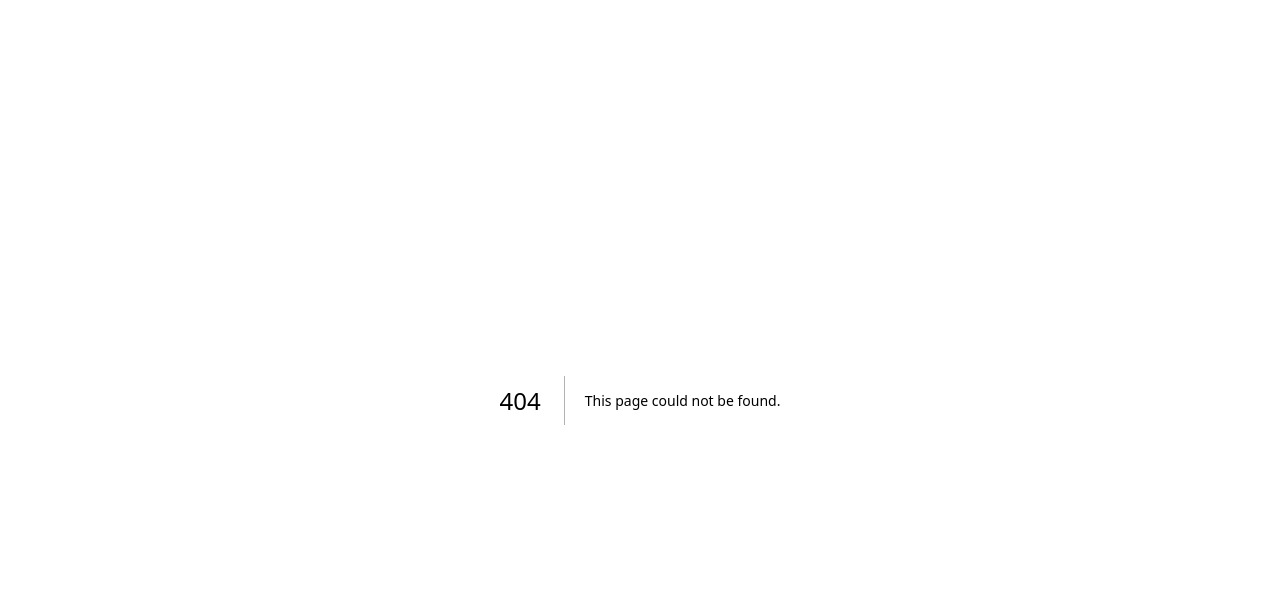
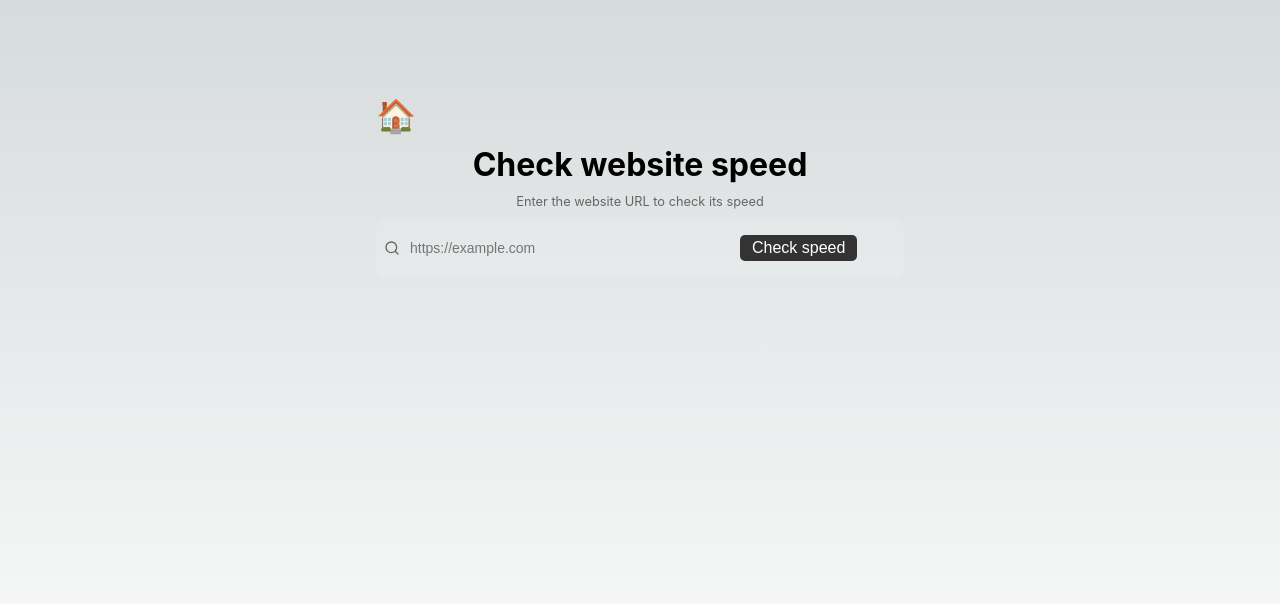
Before and after one commit to nishantrpai/tools.nishu.dev, a Next.js app: page /websitespeed in a window 1280 px wide. Before the commit this address had no page. Shown: the top 604 px of the page. Built offline with nearby package versions, Linux system fonts and the light colour scheme.

Commit message:
add a new tool for getting website speeds

```diff
--- /dev/null
+++ b/pages/websitespeed.js
@@ -0,0 +1,70 @@
+// check the speed of any website
+import Head from 'next/head'
+import styles from '@/styles/Home.module.css'
+import { useState, useEffect } from 'react'
+import {FiSearch} from 'react-icons/fi'
+
+const WebsiteSpeed = () => {
+  const [url, setUrl] = useState('');
+  const [speed, setSpeed] = useState('');
+  const [speedType, setSpeedType] = useState('');
+  const [loading, setLoading] = useState(false);
+
+  const checkSpeed = async () => {
+    if (url) {
+      // fetch the breakdown
+      setLoading(true);
+      fetch(`https://www.googleapis.com/pagespeedonline/v5/runPagespeed?url=${url}`)
+      .then(res => res.json())
+      .then(data => {
+        // first-contentful-paint numericValue in
+        setSpeed(data.lighthouseResult.audits['first-contentful-paint'].displayValue);
+        // FIRST_CONTENTFUL_PAINT_MS category
+        setSpeedType(data.loadingExperience.metrics.FIRST_CONTENTFUL_PAINT_MS.category);
+        setLoading(false);
+      });
+    }
+  }
+
+  return (
+    <>
+      <Head>
+        <title>Check website speed</title>
+        <meta name="description" content="Check the speed of any website." />
+        <meta name="viewport" content="width=device-width, initial-scale=1" />
+        <link rel="icon" href="/favicon.ico" />
+      </Head>
+      <main className={styles.main}>
+        <a href='/' className={styles.home}>🏠</a>
+        <h1>Check website speed</h1>
+        <span style={{
+          width: '100%',
+          textAlign: 'center',
+          color: '#666',
+          fontSize: '0.8rem'
+        }}>Enter the website URL to check its speed</span>
+        <div className={styles.searchContainer}>
+          <FiSearch className={styles.searchIcon} />
+          <input className={styles.search} onChange={(e) => {
+            setUrl(e.target.value)
+          }} placeholder="https://example.com"></input>
+          <button style={{
+            backgroundColor: '#333',
+          }} onClick={() => {
+            setSpeed('');
+            setSpeedType('');
+            checkSpeed();
+          }}
+          >Check speed</button>
+        </div>
+
+        {loading && <div>Loading...</div>}
+        {/* show speed in milliseconds */}
+        {speed && <div>Speed: <b>{speed.replace(' ','')}</b></div>}
+        {speedType && <div>Your website is <b>{speedType}</b></div>}
+      </main>
+    </>
+  )
+}
+
+export default WebsiteSpeed
--- a/styles/Home.module.css
+++ b/styles/Home.module.css
@@ -228,7 +228,7 @@
 }
 
 .searchContainer:hover {
-  background-color: rgba(255, 255, 255, 0.2);
+  background-color: #222;
 }
 
 /* Tablet and Smaller Desktop */
```
Also changed, not shown: pages/index.js (+8 -0 lines).
